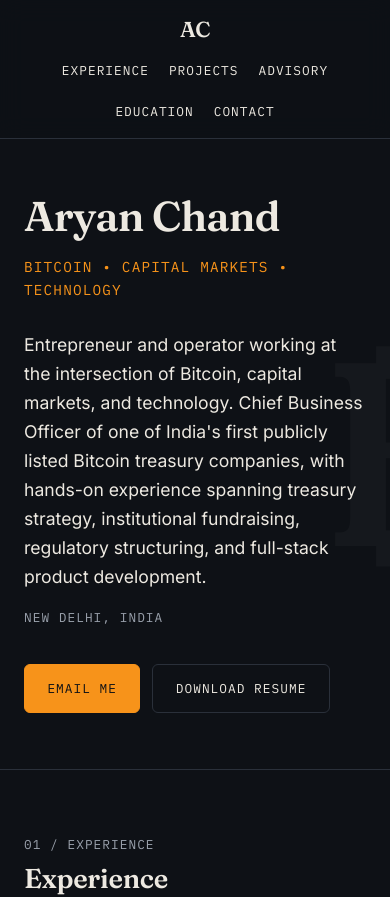
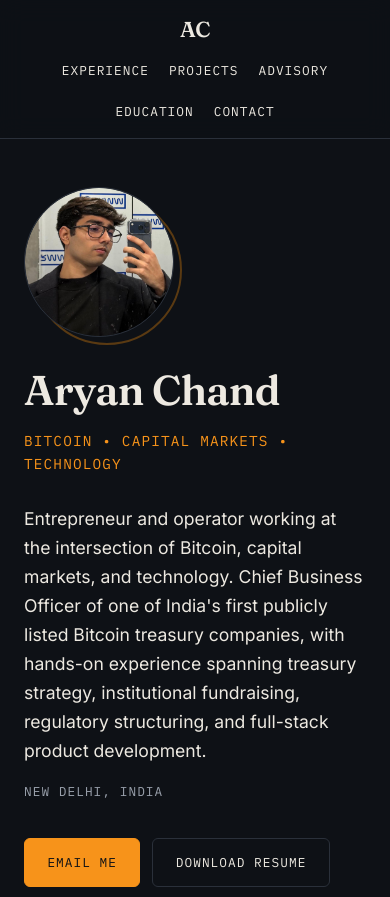
Before and after one commit to Mobster123/resume, a plain HTML site: page index.html in a window 390 px wide. Shown: the top 897 px of the page. Drawn offline with Linux system fonts and the light colour scheme.

Commit message:
Add portrait to hero

```diff
--- a/css/style.css
+++ b/css/style.css
@@ -275,25 +275,46 @@
   border-bottom: 1px solid var(--line);
 }
 
-/* Decorative Bitcoin glyph, absolutely positioned, purely visual */
-.hero-glyph {
-  position: absolute;
-  right: -4rem;
-  top: 50%;
-  transform: translateY(-50%);
-  font-family: var(--font-heading);
-  font-weight: 600;
-  font-size: 28rem;
-  line-height: 1;
-  color: var(--paper);
-  opacity: 0.04;
-  pointer-events: none;
-  user-select: none;
+/* Two columns: text left, portrait right */
+.hero-inner {
+  display: flex;
+  align-items: center;
+  justify-content: space-between;
+  gap: 3rem;
 }
 
-.hero-inner {
-  position: relative;           /* sits above the glyph */
-  z-index: 1;
+.hero-text {
+  flex: 1 1 auto;
+  min-width: 0;
+}
+
+/* Portrait: a circle with an offset accent ring drawn by an absolutely
+   positioned pseudo-element behind it */
+.hero-photo {
+  position: relative;           /* containing block for the ring */
+  flex: 0 0 auto;
+  width: 280px;
+  height: 280px;
+}
+
+.hero-photo::before {
+  content: "";
+  position: absolute;
+  inset: 0;
+  transform: translate(14px, 14px);
+  border-radius: 50%;
+  border: 2px solid var(--accent-dim);
+}
+
+.hero-photo img {
+  position: relative;           /* sits above the ring */
+  display: block;
+  width: 100%;
+  height: 100%;
+  object-fit: cover;
+  border-radius: 50%;
+  border: 1px solid var(--line);
+  background-color: var(--ink-2);
 }
 
 .hero h1 {
@@ -604,17 +625,26 @@
     gap: 0.75rem 1.25rem;
   }
 
-  /* Hero: shrink the glyph so it does not dominate a narrow screen */
+  /* Hero: portrait moves above the text and shrinks */
   .hero {
     min-height: auto;
-    padding-top: 3.5rem;
+    padding-top: 3rem;
     padding-bottom: 3.5rem;
   }
 
-  .hero-glyph {
-    font-size: 16rem;
-    right: -5rem;
-    opacity: 0.03;
+  .hero-inner {
+    flex-direction: column-reverse;
+    align-items: flex-start;
+    gap: 2rem;
+  }
+
+  .hero-photo {
+    width: 150px;
+    height: 150px;
+  }
+
+  .hero-photo::before {
+    transform: translate(8px, 8px);
   }
 
   /* Timeline and education rows: dates stack under the heading */
--- a/index.html
+++ b/index.html
@@ -29,8 +29,8 @@
 
   <!-- ===================== Hero ===================== -->
   <header class="hero" id="top">
-    <span class="hero-glyph" aria-hidden="true">&#8383;</span>
     <div class="container hero-inner">
+      <div class="hero-text">
         <h1>Aryan Chand</h1>
         <p class="hero-tagline">Bitcoin &bull; Capital Markets &bull; Technology</p>
         <p class="hero-summary">Entrepreneur and operator working at the intersection of Bitcoin, capital markets, and technology. Chief Business Officer of one of India's first publicly listed Bitcoin treasury companies, with hands-on experience spanning treasury strategy, institutional fundraising, regulatory structuring, and full-stack product development.</p>
@@ -38,6 +38,10 @@
         <div class="hero-actions">
           <a href="mailto:aryan19chand@gmail.com" class="btn btn--solid">Email me</a>
           <a href="assets/Aryan_Chand_Resume.pdf" class="btn btn--ghost" download>Download resume</a>
+        </div>
+      </div>
+      <div class="hero-photo">
+        <img src="assets/Aryan.png" alt="Aryan Chand" width="280" height="280">
       </div>
     </div>
   </header>
```
Also changed, not shown: assets/Aryan.png (added). Lines whose indentation alone changed are shown as unchanged.
